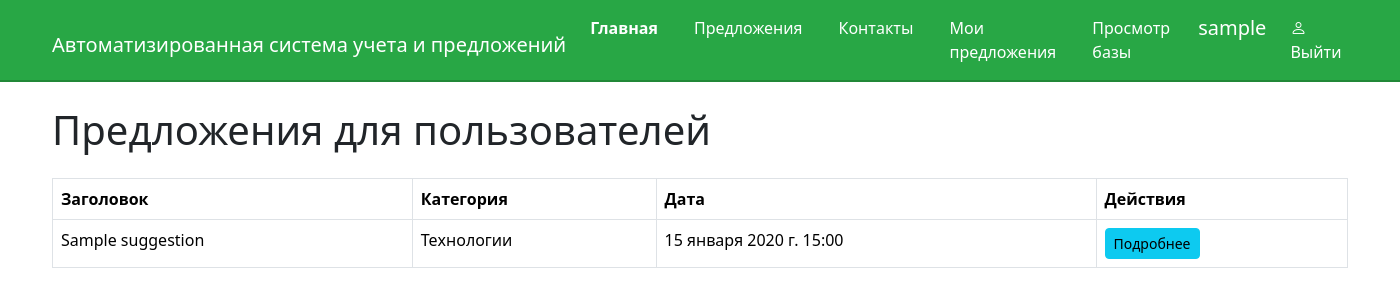
After one commit to Stalkmind1256/VKR_Django, a Django app: page /my_suggestions/ in a window 1400 px wide. The commit adds this page. Shown: the top 307 px of the page. Run offline with Django 4.2, Linux system fonts and the light colour scheme; a user stored in the database is signed in; tables that the repository leaves empty hold one stand-in row (values such as "Sample post"); parts of the project's set-up code (start-up, migrations or seed data) failed here and were passed over; some libraries are stand-ins or nearby versions.

```diff
--- a/fss/templates/fss/base.html
+++ b/fss/templates/fss/base.html
@@ -6,11 +6,7 @@
     <meta charset="UTF-8">
     <meta name="viewport" content="width=device-width, initial-scale=1.0">
     <title>Автоматизированная система учета и предложений</title>
-{#    <style>#}
-{#        title{#}
-{#            padding-bottom: 10px;#}
-{#        }#}
-{#    </style>#}
+
 
     <!-- Подключение CSS Bootstrap -->
     <link href="https://cdn.jsdelivr.net/npm/bootstrap@5.3.0-alpha1/dist/css/bootstrap.min.css" rel="stylesheet">
--- a/fss/templates/fss/navbar.html
+++ b/fss/templates/fss/navbar.html
@@ -3,7 +3,7 @@
   <div class="container">
       <a class="navbar-brand d-flex align-items-center" href="/home">
 <!--          <img src="{% static 'images/logo.jpg' %}" alt="Логотип" class="me-2" style="height: 80px;">-->
-          АС учета и предложений
+          Автоматизированная система учета и предложений
       </a>
 
       <button class="navbar-toggler" type="button" data-bs-toggle="collapse" data-bs-target="#navbarNavAltMarkup" aria-controls="navbarNavAltMarkup" aria-expanded="false" aria-label="Toggle navigation">
@@ -20,6 +20,9 @@
               </li>
               <li class="nav-item">
                   <a class="nav-link" href="#">Контакты</a>
+              </li>
+              <li class="nav-item">
+                  <a class="nav-link" href="{% url 'user_suggestions' %}">Мои предложения</a>
               </li>
 
               {% if user.is_superuser %}
--- /dev/null
+++ b/fss/templates/fss/user_suggestions.html
@@ -0,0 +1,32 @@
+{% extends 'fss/base.html' %}
+
+{% block content %}
+    <h1 class="mt-4 mb-4">Предложения для пользователей</h1>
+
+    <table class="table table-bordered table-hover">
+        <thead>
+            <tr>
+                <th scope="col">Заголовок</th>
+                <th scope="col">Категория</th>
+                <th scope="col">Дата</th>
+                <th scope="col">Действия</th>
+            </tr>
+        </thead>
+        <tbody>
+            {% for suggestion in suggestions %}
+            <tr>
+                <td>{{ suggestion.title }}</td>
+                <td>{{ suggestion.category.get_name_display }}</td>
+                <td>{{ suggestion.date_create }}</td>
+                <td>
+                    <a href="{% url 'suggestion_detail' suggestion.id %}" class="btn btn-info btn-sm">Подробнее</a>
+                </td>
+            </tr>
+            {% empty %}
+            <tr>
+                <td colspan="4">Нет предложений для отображения.</td>
+            </tr>
+            {% endfor %}
+        </tbody>
+    </table>
+{% endblock %}
--- a/fss/urls.py
+++ b/fss/urls.py
@@ -3,6 +3,7 @@ from . import views
 from django.contrib.auth import views as auth_views
 from django.shortcuts import redirect
 from .views import suggestion_detail
+from .views import user_suggestions
 
 
 def redirect_home(request):
@@ -22,4 +23,6 @@ urlpatterns = [
 
     # path('suggestion/<int:suggestion_id>/', views.suggestion_detail, name='suggestion_detail'),
     path('suggestion/<int:suggestion_id>/comment/', views.add_comment, name='add_comment'),
+
+    path('my_suggestions/', user_suggestions, name='user_suggestions'),
 ]
--- a/fss/views.py
+++ b/fss/views.py
@@ -118,3 +118,8 @@ def add_comment(request, suggestion_id):
         'comments': suggestion.comments.all(),
         'form': form,  # Передаем форму в шаблон
     })
+
+@login_required
+def user_suggestions(request):
+    suggestions = Suggestion.objects.all()
+    return render(request, 'fss/user_suggestions.html', {'suggestions': suggestions})
```
